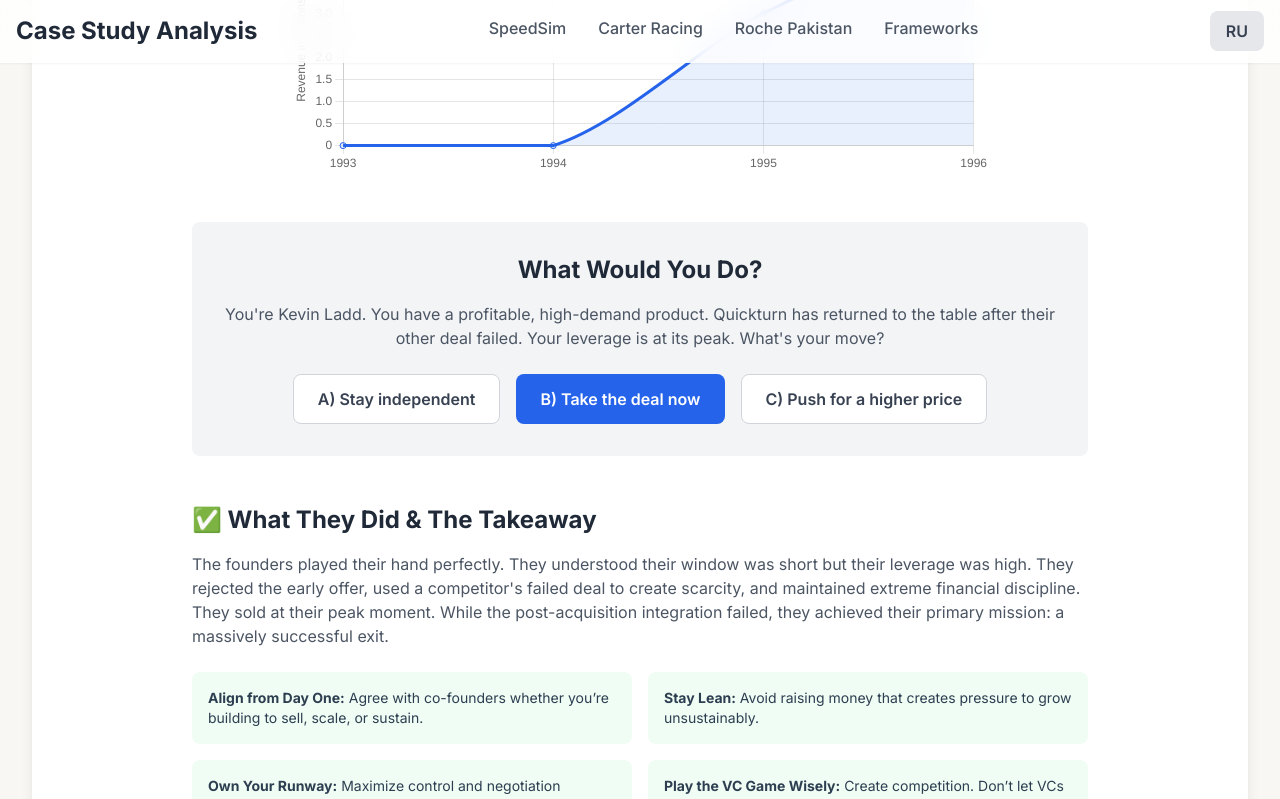
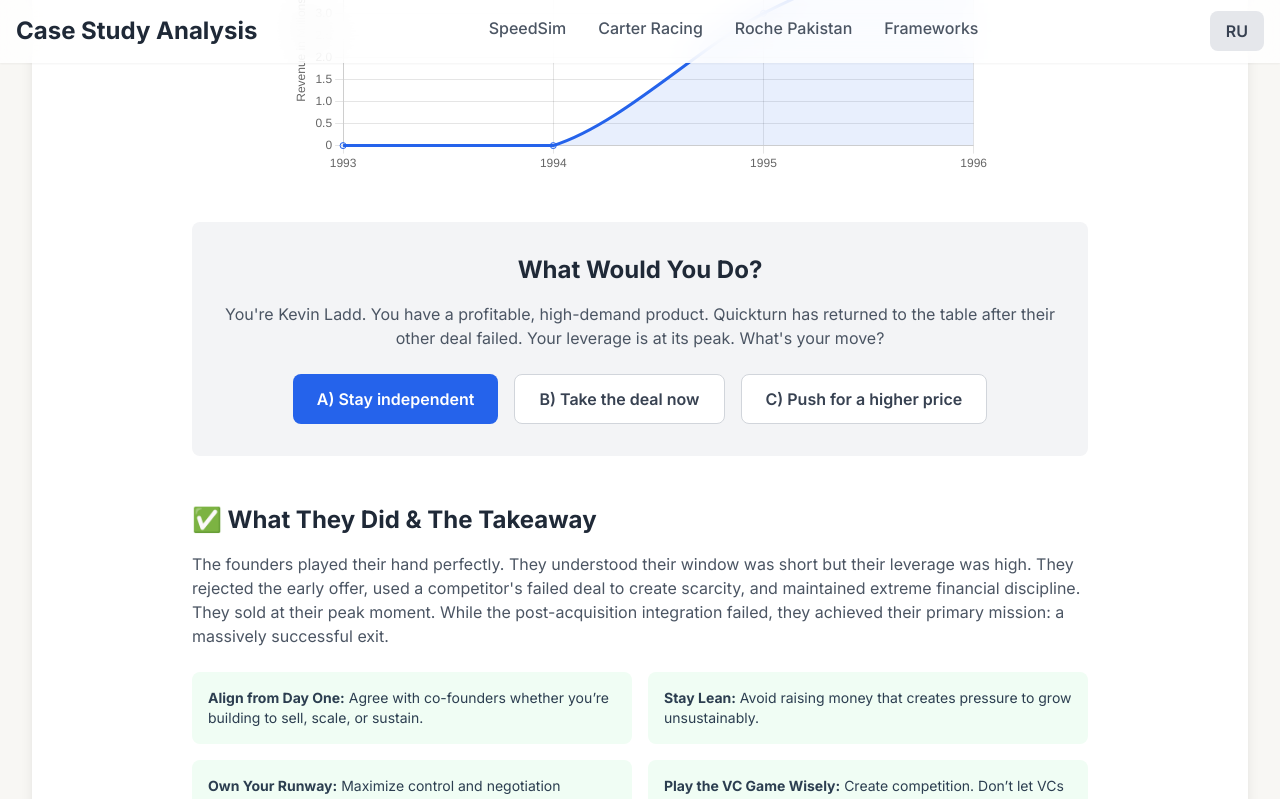
Before and after one commit to spkonovalov/berkeley-interactive-case-study, a plain HTML site: page root/index.html in a window 1280 px wide. Both pictures are taken after a click on the button "A) Stay independent". Shown: the part 2102-2901 px from the top of the page. Drawn offline with nearby package versions, Linux system fonts and the light colour scheme.

Commit message:
Update root/index.html

```diff
--- a/root/index.html
+++ b/root/index.html
@@ -89,7 +89,7 @@
             <div class="max-w-4xl mx-auto bg-white p-8 md:p-12 rounded-2xl shadow-xl">
                  <div class="md:flex md:items-center md:space-x-12">
                     <div class="flex-shrink-0 mb-8 md:mb-0 text-center">
-                        <img src="https://media.licdn.com/dms/image/v2/D5603AQEDG4gAT3aGWA/profile-displayphoto-shrink_800_800/profile-displayphoto-shrink_800_800/0/1697482601084?e=1755734400&v=beta&t=8itI44-KkjLy4JtsmpsrTh3UefRptyfwXOxdHmPD79I" alt="Sergey Konovalov" class="w-40 h-40 rounded-full mx-auto shadow-lg object-cover">
+                        <img src="root/konovalovberkeley.jpg" alt="Sergey Konovalov" class="w-40 h-40 rounded-full mx-auto shadow-lg object-cover">
                     </div>
                     <div>
                         <h3 class="text-3xl font-bold text-gray-900 mb-4" data-lang-key="personalStoryTitle">Why I Built This Guide</h3>
@@ -180,7 +180,7 @@
     <p class="text-gray-600 mb-6" data-lang-key="ssDecisionText">You're Kevin Ladd. You have a profitable, high-demand product. Quickturn has returned to the table after their other deal failed. Your leverage is at its peak. What's your move?</p>
     <div class="flex flex-col md:flex-row justify-center gap-4">
         <button class="decision-btn bg-white border border-gray-300 text-gray-700 py-3 px-6 rounded-lg font-semibold" data-lang-key="ssBtn1">A) Stay independent</button>
-                        <button class="decision-btn bg-blue-600 text-white py-3 px-6 rounded-lg font-semibold" data-lang-key="ssBtn2">B) Take the deal now</button>
+        <button class="decision-btn bg-white border border-gray-300 text-gray-700 py-3 px-6 rounded-lg font-semibold" data-lang-key="ssBtn2">B) Take the deal now</button>
         <button class="decision-btn bg-white border border-gray-300 text-gray-700 py-3 px-6 rounded-lg font-semibold" data-lang-key="ssBtn3">C) Push for a higher price</button>
     </div>
 </div>
@@ -716,5 +716,17 @@
 
         });
     </script>
+    <script>
+document.querySelectorAll('.decision-btn').forEach(btn => {
+    btn.addEventListener('click', function() {
+        document.querySelectorAll('.decision-btn').forEach(b => {
+            b.classList.remove('bg-blue-600', 'text-white');
+            b.classList.add('bg-white', 'text-gray-700', 'border', 'border-gray-300');
+        });
+        this.classList.remove('bg-white', 'text-gray-700', 'border', 'border-gray-300');
+        this.classList.add('bg-blue-600', 'text-white');
+    });
+});
+</script>
 </body>
 </html>
```
Lines whose indentation alone changed are shown as unchanged.
